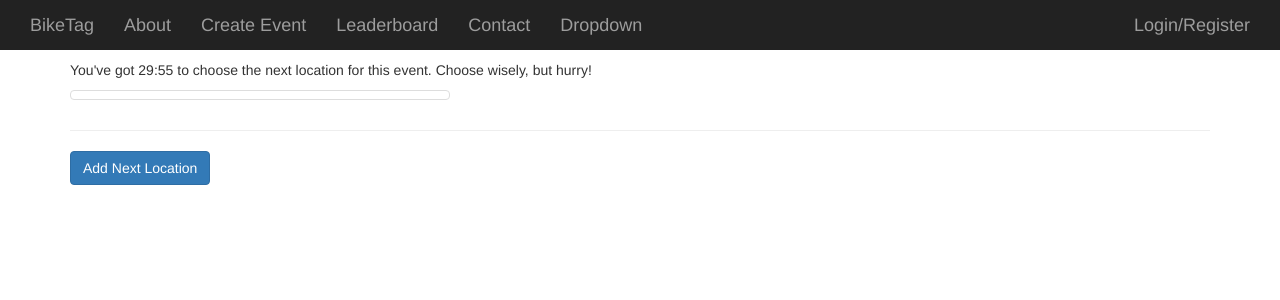
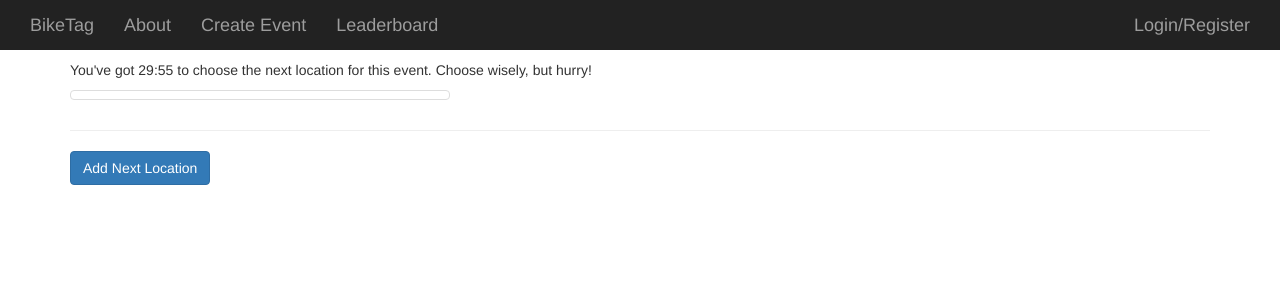
Before and after one commit to ssriera/biketag, a Django app: template bikephototag/templates/phototag/location_event.html in a window 1280 px wide. Shown: the top 300 px of the page. Run offline with Django 3.2, Linux system fonts and the light colour scheme; the template is opened without the code that fills it, so the values that code supplies are empty; some libraries are stand-ins or nearby versions.

Commit message:
Creating new event page, form, added url, added style to leaderboard

```diff
--- a/bikephototag/apps/phototag/forms.py
+++ b/bikephototag/apps/phototag/forms.py
@@ -19,3 +19,5 @@
 class LoginForm(forms.Form):
     username = forms.CharField()
     password = forms.CharField()
+
+# class NewEventForm(forms.Form):
--- a/bikephototag/apps/phototag/views.py
+++ b/bikephototag/apps/phototag/views.py
@@ -33,6 +33,12 @@
         }
         return context
 
+class NewEvent(TemplateView):
+    template_name = 'phototag/new_event.html'
+    def get_context_data(self, **kwargs):
+        context = super(NewEvent, self).get_context_data(**kwargs)
+        context['event_form'] = forms.EventForm()
+        return context
 
 class Leaderboard(TemplateView):
     template_name = 'phototag/leaderboard.html'
--- a/bikephototag/apps/site/templates/base.html
+++ b/bikephototag/apps/site/templates/base.html
@@ -41,11 +41,11 @@
         <span class="icon-bar"></span>
       </button>
       <a class="navbar-brand" href="/">BikeTag</a>
-      <a class="navbar-brand" href="/">About</a>
+      <a class="navbar-brand" href="#aboutus">About</a>
       <a class="navbar-brand" href="/">Create Event</a>
-      <a class="navbar-brand" href="/">Leaderboard</a>
-      <a class="navbar-brand" href="/">Contact</a>
-      <a class="navbar-brand" href="/">Dropdown</a>
+      <a class="navbar-brand" href="/leaderboard/">Leaderboard</a>
+
+
     </div>
 
     <!-- Collect the nav links, forms, and other content for toggling -->
--- a/bikephototag/templates/phototag/index.html
+++ b/bikephototag/templates/phototag/index.html
@@ -46,7 +46,7 @@
 	</section>
 
 	<!-- About Us -->
-	<section class="block" id="aboutus">
+	<section class="block aboutus">
 		<div class="container">
 			<div class="row">
 
--- a/bikephototag/templates/phototag/leaderboard.html
+++ b/bikephototag/templates/phototag/leaderboard.html
@@ -4,6 +4,7 @@
 <style type="text/css">
 
 body {background-color: #e9dcd2;}
+#contact {background-color: #ffffff;}
 
 </style>
 
--- a/bikephototag/urls.py
+++ b/bikephototag/urls.py
@@ -1,6 +1,6 @@
 from django.conf.urls import patterns, include, url
 from bikephototag.apps.phototag.views import Index, LocationDetail,\
-     NewLocationEvent, AddNewLocation, Login, Leaderboard, Profile
+     NewLocationEvent, AddNewLocation, Login, Leaderboard, Profile, NewEvent
 from django.conf.urls.static import static
 from django.conf import settings
 
@@ -15,6 +15,7 @@
     url(r'^$', Index.as_view()),
     url(r'^l/$', Login.as_view()),
     url(r'^p/(?P<user_id>\d+)/$', Profile.as_view()),
+    url(r'^new/$', NewEvent.as_view()),
     url(r'^leaderboard/$', Leaderboard.as_view()),
     url(r'^(?P<location_id>\d+)/next/$', NewLocationEvent.as_view()),
     url(r'^(?P<location_id>\d+)/new/$', AddNewLocation.as_view()),
```
Also changed, not shown: bikephototag/templates/phototag/new_event.html (added).
